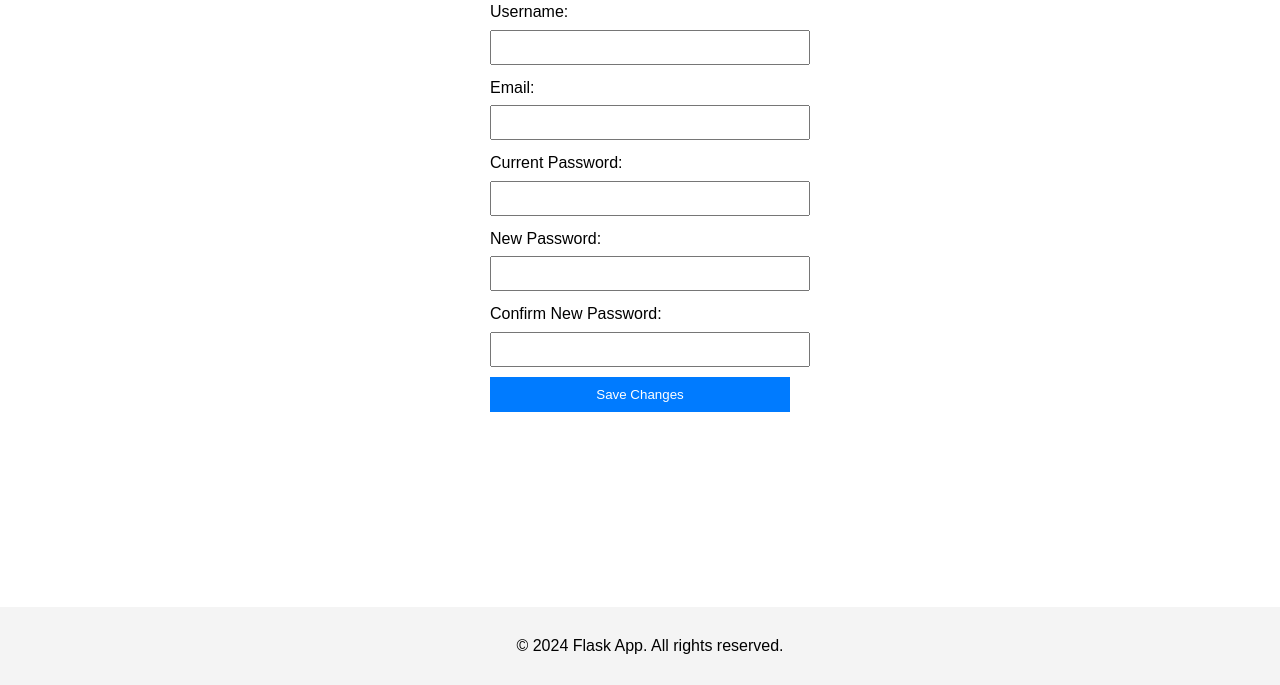
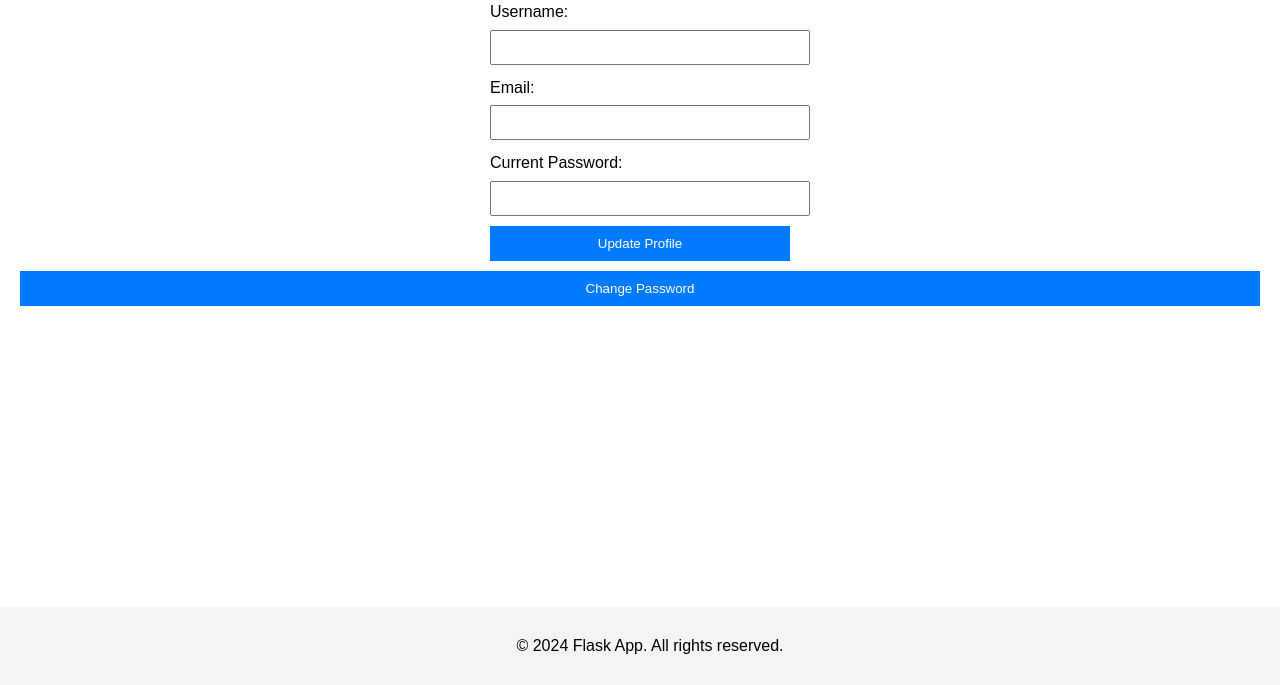
Before and after one commit to PadsterH2012/Py_Flask_Boilerplate, a Flask app: template backend/templates/user_settings.html in a window 1280 px wide. Shown: the part 115-800 px from the top of the page. Run offline with Flask 3, Linux system fonts and the light colour scheme; the template is opened without the code that fills it, so the values that code supplies are empty.

Commit message:
Added a separate button and form for changing the password, separating it from the main user profile update functionality.

```diff
--- a/backend/templates/user_settings.html
+++ b/backend/templates/user_settings.html
@@ -14,14 +14,23 @@
         <label for="currentPassword">Current Password:</label>
         <input type="password" id="currentPassword" name="currentPassword" required>
 
-        <label for="newPassword">New Password:</label>
-        <input type="password" id="newPassword" name="newPassword">
+        <button type="submit">Update Profile</button>
+    </form>
 
-        <label for="confirmNewPassword">Confirm New Password:</label>
-        <input type="password" id="confirmNewPassword" name="confirmNewPassword">
+    <button id="changePasswordBtn">Change Password</button>
 
-        <button type="submit">Save Changes</button>
-    </form>
+    <div id="changePasswordForm" style="display: none;">
+        <h2>Change Password</h2>
+        <form id="passwordForm">
+            <label for="newPassword">New Password:</label>
+            <input type="password" id="newPassword" name="newPassword" required>
+
+            <label for="confirmNewPassword">Confirm New Password:</label>
+            <input type="password" id="confirmNewPassword" name="confirmNewPassword" required>
+
+            <button type="submit">Update Password</button>
+        </form>
+    </div>
 
     <script>
     document.getElementById('userSettingsForm').addEventListener('submit', function(e) {
@@ -30,6 +39,23 @@
         const username = document.getElementById('username').value;
         const email = document.getElementById('email').value;
         const currentPassword = document.getElementById('currentPassword').value;
+
+        // Add logic to send updated user settings to the server
+        console.log('Sending updated user settings to server...');
+        console.log('Username:', username);
+        console.log('Email:', email);
+        console.log('Current Password:', currentPassword);
+
+        alert('Profile update functionality not fully implemented yet.');
+    });
+
+    document.getElementById('changePasswordBtn').addEventListener('click', function() {
+        document.getElementById('changePasswordForm').style.display = 'block';
+    });
+
+    document.getElementById('passwordForm').addEventListener('submit', function(e) {
+        e.preventDefault();
+
         const newPassword = document.getElementById('newPassword').value;
         const confirmNewPassword = document.getElementById('confirmNewPassword').value;
 
@@ -38,16 +64,11 @@
             return;
         }
 
-        // Add logic to send updated user settings to the server
-        console.log('Sending updated user settings to server...');
-        // You would typically use fetch() here to send the data to the server
-        // For now, we'll just log the values
-        console.log('Username:', username);
-        console.log('Email:', email);
-        console.log('Current Password:', currentPassword);
+        // Add logic to send new password to the server
+        console.log('Sending new password to server...');
         console.log('New Password:', newPassword);
 
-        alert('Settings update functionality not fully implemented yet.');
+        alert('Password change functionality not fully implemented yet.');
     });
     </script>
 {% endblock %}
```
